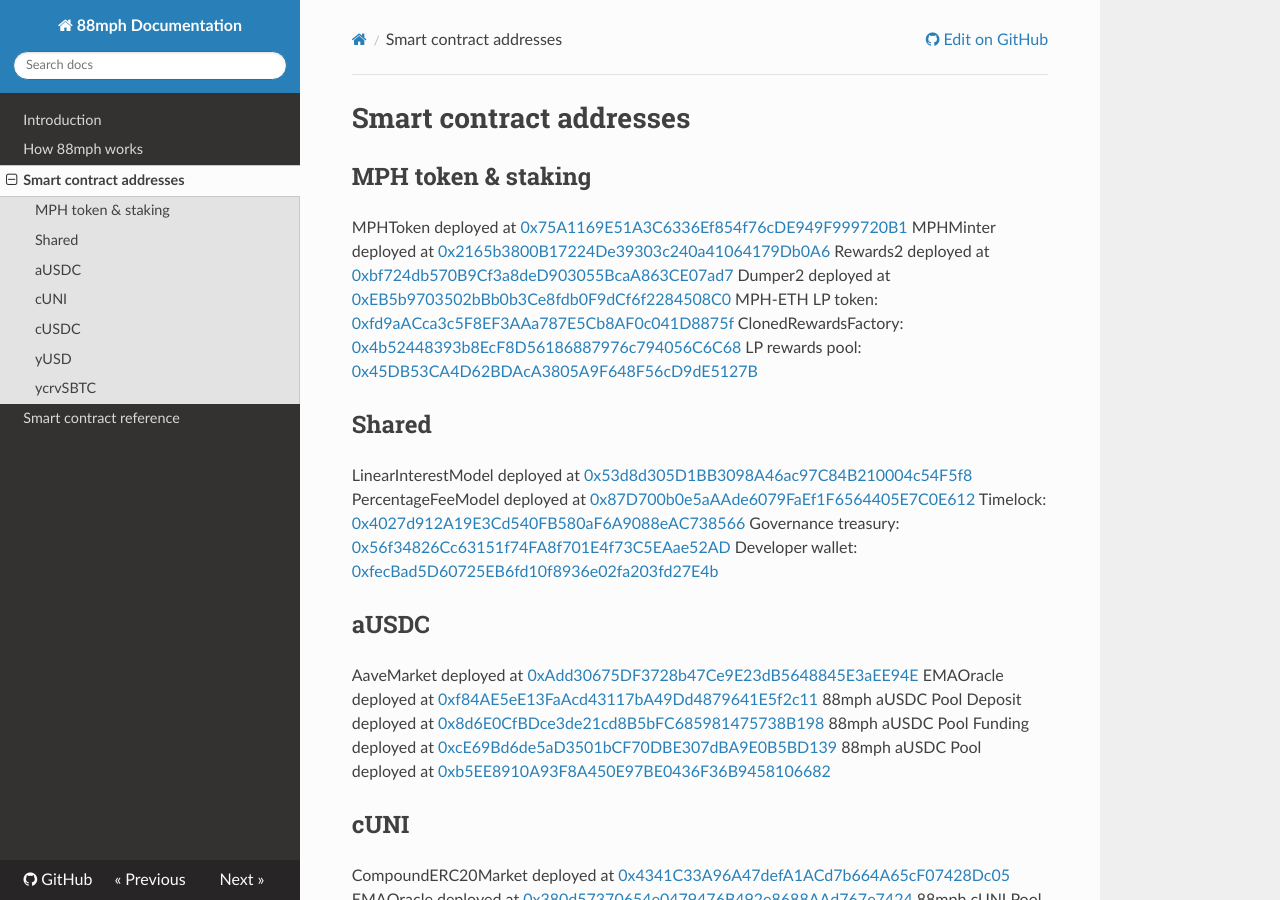
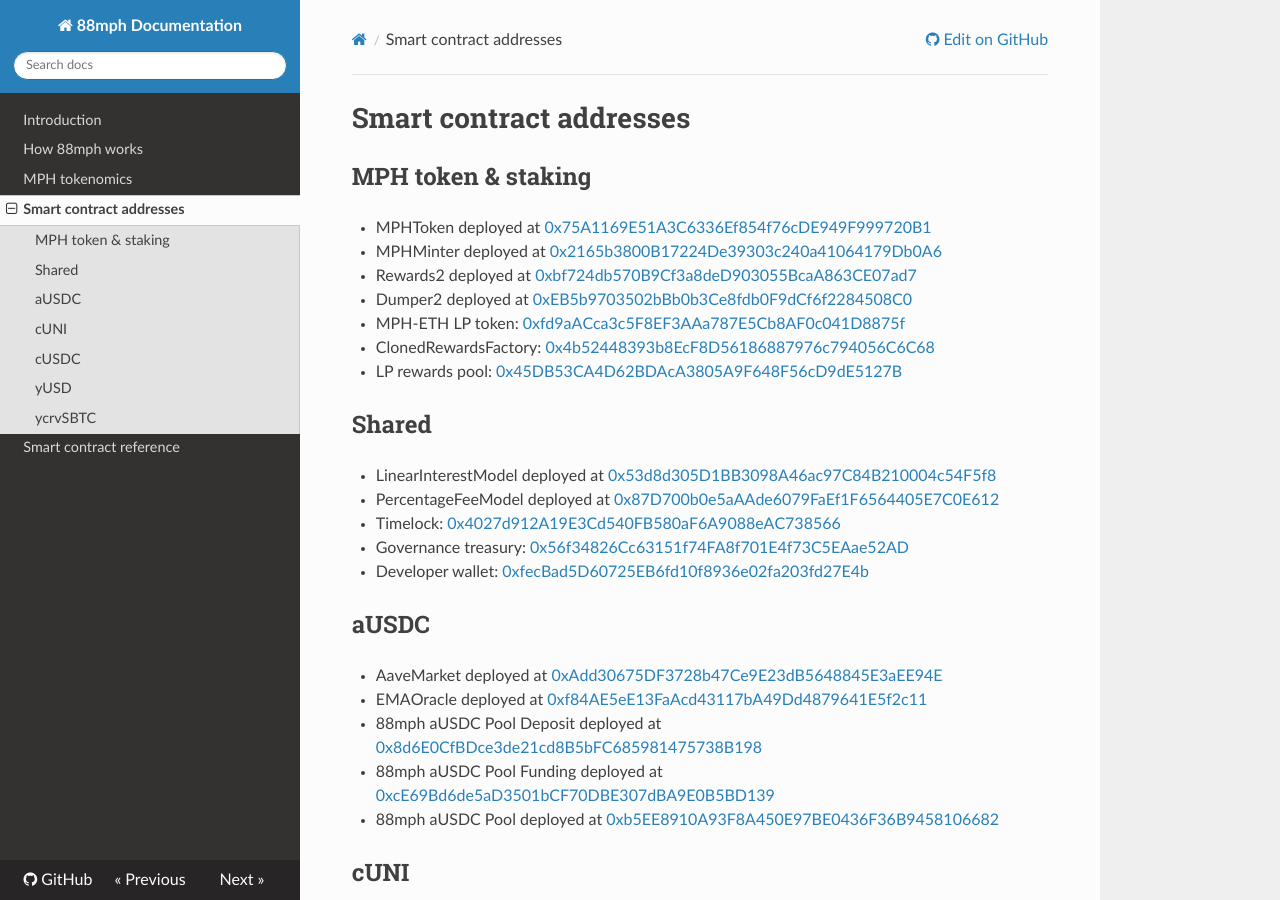
Before and after one commit to 88mphapp/docs, an MkDocs documentation site: the page built from docs/addresses.md, in a window 1280 px wide and 900 px high. Built offline with MkDocs 1.6.1, drawn with Linux system fonts in a browser that asks for light colours; nearby versions of some CDN libraries.

Commit message:
Add MPH tokenomics

```diff
--- a/docs/addresses.md
+++ b/docs/addresses.md
@@ -2,58 +2,58 @@
 
 ## MPH token & staking
 
-MPHToken deployed at [0x75A1169E51A3C6336Ef854f76cDE949F999720B1](https://etherscan.io/address/0x75A1169E51A3C6336Ef854f76cDE949F999720B1)
-MPHMinter deployed at [0x2165b3800B17224De39303c240a41064179Db0A6](https://etherscan.io/address/0x2165b3800B17224De39303c240a41064179Db0A6)
-Rewards2 deployed at [0xbf724db570B9Cf3a8deD903055BcaA863CE07ad7](https://etherscan.io/address/0xbf724db570B9Cf3a8deD903055BcaA863CE07ad7)
-Dumper2 deployed at [0xEB5b9703502bBb0b3Ce8fdb0F9dCf6f2284508C0](https://etherscan.io/address/0xEB5b9703502bBb0b3Ce8fdb0F9dCf6f2284508C0)
-MPH-ETH LP token: [0xfd9aACca3c5F8EF3AAa787E5Cb8AF0c041D8875f](https://etherscan.io/address/0xfd9aACca3c5F8EF3AAa787E5Cb8AF0c041D8875f)
-ClonedRewardsFactory: [0x4b52448393b8EcF8D56186887976c794056C6C68](https://etherscan.io/address/0x4b52448393b8EcF8D56186887976c794056C6C68)
-LP rewards pool: [0x45DB53CA4D62BDAcA3805A9F648F56cD9dE5127B](https://etherscan.io/address/0x45DB53CA4D62BDAcA3805A9F648F56cD9dE5127B)
+- MPHToken deployed at [0x75A1169E51A3C6336Ef854f76cDE949F999720B1](https://etherscan.io/address/0x75A1169E51A3C6336Ef854f76cDE949F999720B1)
+- MPHMinter deployed at [0x2165b3800B17224De39303c240a41064179Db0A6](https://etherscan.io/address/0x2165b3800B17224De39303c240a41064179Db0A6)
+- Rewards2 deployed at [0xbf724db570B9Cf3a8deD903055BcaA863CE07ad7](https://etherscan.io/address/0xbf724db570B9Cf3a8deD903055BcaA863CE07ad7)
+- Dumper2 deployed at [0xEB5b9703502bBb0b3Ce8fdb0F9dCf6f2284508C0](https://etherscan.io/address/0xEB5b9703502bBb0b3Ce8fdb0F9dCf6f2284508C0)
+- MPH-ETH LP token: [0xfd9aACca3c5F8EF3AAa787E5Cb8AF0c041D8875f](https://etherscan.io/address/0xfd9aACca3c5F8EF3AAa787E5Cb8AF0c041D8875f)
+- ClonedRewardsFactory: [0x4b52448393b8EcF8D56186887976c794056C6C68](https://etherscan.io/address/0x4b52448393b8EcF8D56186887976c794056C6C68)
+- LP rewards pool: [0x45DB53CA4D62BDAcA3805A9F648F56cD9dE5127B](https://etherscan.io/address/0x45DB53CA4D62BDAcA3805A9F648F56cD9dE5127B)
 
 ## Shared
 
-LinearInterestModel deployed at [0x53d8d305D1BB3098A46ac97C84B210004c54F5f8](https://etherscan.io/address/0x53d8d305D1BB3098A46ac97C84B210004c54F5f8)
-PercentageFeeModel deployed at [0x87D700b0e5aAAde6079FaEf1F6564405E7C0E612](https://etherscan.io/address/0x87D700b0e5aAAde6079FaEf1F6564405E7C0E612)
-Timelock: [0x4027d912A19E3Cd540FB580aF6A9088eAC738566](https://etherscan.io/address/0x4027d912A19E3Cd540FB580aF6A9088eAC738566)
-Governance treasury: [0x56f34826Cc63151f74FA8f701E4f73C5EAae52AD](https://etherscan.io/address/0x56f34826Cc63151f74FA8f701E4f73C5EAae52AD)
-Developer wallet: [0xfecBad5D60725EB6fd10f8936e02fa203fd27E4b](https://etherscan.io/address/0xfecBad5D60725EB6fd10f8936e02fa203fd27E4b)
+- LinearInterestModel deployed at [0x53d8d305D1BB3098A46ac97C84B210004c54F5f8](https://etherscan.io/address/0x53d8d305D1BB3098A46ac97C84B210004c54F5f8)
+- PercentageFeeModel deployed at [0x87D700b0e5aAAde6079FaEf1F6564405E7C0E612](https://etherscan.io/address/0x87D700b0e5aAAde6079FaEf1F6564405E7C0E612)
+- Timelock: [0x4027d912A19E3Cd540FB580aF6A9088eAC738566](https://etherscan.io/address/0x4027d912A19E3Cd540FB580aF6A9088eAC738566)
+- Governance treasury: [0x56f34826Cc63151f74FA8f701E4f73C5EAae52AD](https://etherscan.io/address/0x56f34826Cc63151f74FA8f701E4f73C5EAae52AD)
+- Developer wallet: [0xfecBad5D60725EB6fd10f8936e02fa203fd27E4b](https://etherscan.io/address/0xfecBad5D60725EB6fd10f8936e02fa203fd27E4b)
 
 ## aUSDC
 
-AaveMarket deployed at [0xAdd30675DF3728b47Ce9E23dB5648845E3aEE94E](https://etherscan.io/address/0xAdd30675DF3728b47Ce9E23dB5648845E3aEE94E)
-EMAOracle deployed at [0xf84AE5eE13FaAcd43117bA49Dd4879641E5f2c11](https://etherscan.io/address/0xf84AE5eE13FaAcd43117bA49Dd4879641E5f2c11)
-88mph aUSDC Pool Deposit deployed at [0x8d6E0CfBDce3de21cd8B5bFC685981475738B198](https://etherscan.io/address/0x8d6E0CfBDce3de21cd8B5bFC685981475738B198)
-88mph aUSDC Pool Funding deployed at [0xcE69Bd6de5aD3501bCF70DBE307dBA9E0B5BD139](https://etherscan.io/address/0xcE69Bd6de5aD3501bCF70DBE307dBA9E0B5BD139)
-88mph aUSDC Pool deployed at [0xb5EE8910A93F8A450E97BE0436F36B9458106682](https://etherscan.io/address/0xb5EE8910A93F8A450E97BE0436F36B9458106682)
+- AaveMarket deployed at [0xAdd30675DF3728b47Ce9E23dB5648845E3aEE94E](https://etherscan.io/address/0xAdd30675DF3728b47Ce9E23dB5648845E3aEE94E)
+- EMAOracle deployed at [0xf84AE5eE13FaAcd43117bA49Dd4879641E5f2c11](https://etherscan.io/address/0xf84AE5eE13FaAcd43117bA49Dd4879641E5f2c11)
+- 88mph aUSDC Pool Deposit deployed at [0x8d6E0CfBDce3de21cd8B5bFC685981475738B198](https://etherscan.io/address/0x8d6E0CfBDce3de21cd8B5bFC685981475738B198)
+- 88mph aUSDC Pool Funding deployed at [0xcE69Bd6de5aD3501bCF70DBE307dBA9E0B5BD139](https://etherscan.io/address/0xcE69Bd6de5aD3501bCF70DBE307dBA9E0B5BD139)
+- 88mph aUSDC Pool deployed at [0xb5EE8910A93F8A450E97BE0436F36B9458106682](https://etherscan.io/address/0xb5EE8910A93F8A450E97BE0436F36B9458106682)
 
 ## cUNI
 
-CompoundERC20Market deployed at [0x4341C33A96A47defA1ACd7b664A65cF07428Dc05](https://etherscan.io/address/0x4341C33A96A47defA1ACd7b664A65cF07428Dc05)
-EMAOracle deployed at [0x380d57370654e0479476B492e8688AAd767e7424](https://etherscan.io/address/0x380d57370654e0479476B492e8688AAd767e7424)
-88mph cUNI Pool Deposit deployed at [0xF9E38ff84dd89D9f448ED875A2F0B5ba9dE13053](https://etherscan.io/address/0xF9E38ff84dd89D9f448ED875A2F0B5ba9dE13053)
-88mph cUNI Pool Funding deployed at [0xfA28c647c1dC0e1399e158e8Fec035Ec4D7a8Cfa](https://etherscan.io/address/0xfA28c647c1dC0e1399e158e8Fec035Ec4D7a8Cfa)
-88mph cUNI Pool deployed at [0xF9761c1A244C66E40cF9B7EfB4b0C29b562B6bC0](https://etherscan.io/address/0xF9761c1A244C66E40cF9B7EfB4b0C29b562B6bC0)
+- CompoundERC20Market deployed at [0x4341C33A96A47defA1ACd7b664A65cF07428Dc05](https://etherscan.io/address/0x4341C33A96A47defA1ACd7b664A65cF07428Dc05)
+- EMAOracle deployed at [0x380d57370654e0479476B492e8688AAd767e7424](https://etherscan.io/address/0x380d57370654e0479476B492e8688AAd767e7424)
+- 88mph cUNI Pool Deposit deployed at [0xF9E38ff84dd89D9f448ED875A2F0B5ba9dE13053](https://etherscan.io/address/0xF9E38ff84dd89D9f448ED875A2F0B5ba9dE13053)
+- 88mph cUNI Pool Funding deployed at [0xfA28c647c1dC0e1399e158e8Fec035Ec4D7a8Cfa](https://etherscan.io/address/0xfA28c647c1dC0e1399e158e8Fec035Ec4D7a8Cfa)
+- 88mph cUNI Pool deployed at [0xF9761c1A244C66E40cF9B7EfB4b0C29b562B6bC0](https://etherscan.io/address/0xF9761c1A244C66E40cF9B7EfB4b0C29b562B6bC0)
 
 ## cUSDC
 
-CompoundERC20Market deployed at [0x816BE73fD1c6b07F7fFd191C833A354cbd3C24a1](https://etherscan.io/address/0x816BE73fD1c6b07F7fFd191C833A354cbd3C24a1)
-EMAOracle deployed at [0x0018f8aa6c919E12BdD0dC13Bf593d336F44F79C](https://etherscan.io/address/0x0018f8aa6c919E12BdD0dC13Bf593d336F44F79C)
-88mph cUSDC Pool Deposit deployed at [0x20fe575F8c91eEd3AeD6B8ddb04416525792785D](https://etherscan.io/address/0x20fe575F8c91eEd3AeD6B8ddb04416525792785D)
-88mph cUSDC Pool Funding deployed at [0x344E6ac24B9DceBCA597d2A1E5e2b3d5a1773Eaf](https://etherscan.io/address/0x344E6ac24B9DceBCA597d2A1E5e2b3d5a1773Eaf)
-88mph cUSDC Pool deployed at [0xEB2F0A3045db12366A9f6A8e922D725D86a117EB](https://etherscan.io/address/0xEB2F0A3045db12366A9f6A8e922D725D86a117EB)
+- CompoundERC20Market deployed at [0x816BE73fD1c6b07F7fFd191C833A354cbd3C24a1](https://etherscan.io/address/0x816BE73fD1c6b07F7fFd191C833A354cbd3C24a1)
+- EMAOracle deployed at [0x0018f8aa6c919E12BdD0dC13Bf593d336F44F79C](https://etherscan.io/address/0x0018f8aa6c919E12BdD0dC13Bf593d336F44F79C)
+- 88mph cUSDC Pool Deposit deployed at [0x20fe575F8c91eEd3AeD6B8ddb04416525792785D](https://etherscan.io/address/0x20fe575F8c91eEd3AeD6B8ddb04416525792785D)
+- 88mph cUSDC Pool Funding deployed at [0x344E6ac24B9DceBCA597d2A1E5e2b3d5a1773Eaf](https://etherscan.io/address/0x344E6ac24B9DceBCA597d2A1E5e2b3d5a1773Eaf)
+- 88mph cUSDC Pool deployed at [0xEB2F0A3045db12366A9f6A8e922D725D86a117EB](https://etherscan.io/address/0xEB2F0A3045db12366A9f6A8e922D725D86a117EB)
 
 ## yUSD
 
-YVaultMarket deployed at [0x4a245808D621dBe39ac4e2286F2B2cd8EAD30B2a](https://etherscan.io/address/0x4a245808D621dBe39ac4e2286F2B2cd8EAD30B2a)
-EMAOracle deployed at [0xc172061CcF700A4C13d5217dc4c49aEe5A4cFEda](https://etherscan.io/address/0xc172061CcF700A4C13d5217dc4c49aEe5A4cFEda)
-88mph yCRV Pool Deposit deployed at [0x86DAf7Db5fD66db2767A0da2FF5EAAB16d18E74c](https://etherscan.io/address/0x86DAf7Db5fD66db2767A0da2FF5EAAB16d18E74c)
-88mph yCRV Pool Funding deployed at [0x58c22cA208E2066Fa55fBe79B6B9a55DB0a4FE85](https://etherscan.io/address/0x58c22cA208E2066Fa55fBe79B6B9a55DB0a4FE85)
-88mph yCRV Pool deployed at [0x25a5feB5aC6533fE3C4E8E8e2a55f9E1f1F8E5f0](https://etherscan.io/address/0x25a5feB5aC6533fE3C4E8E8e2a55f9E1f1F8E5f0)
+- YVaultMarket deployed at [0x4a245808D621dBe39ac4e2286F2B2cd8EAD30B2a](https://etherscan.io/address/0x4a245808D621dBe39ac4e2286F2B2cd8EAD30B2a)
+- EMAOracle deployed at [0xc172061CcF700A4C13d5217dc4c49aEe5A4cFEda](https://etherscan.io/address/0xc172061CcF700A4C13d5217dc4c49aEe5A4cFEda)
+- 88mph yCRV Pool Deposit deployed at [0x86DAf7Db5fD66db2767A0da2FF5EAAB16d18E74c](https://etherscan.io/address/0x86DAf7Db5fD66db2767A0da2FF5EAAB16d18E74c)
+- 88mph yCRV Pool Funding deployed at [0x58c22cA208E2066Fa55fBe79B6B9a55DB0a4FE85](https://etherscan.io/address/0x58c22cA208E2066Fa55fBe79B6B9a55DB0a4FE85)
+- 88mph yCRV Pool deployed at [0x25a5feB5aC6533fE3C4E8E8e2a55f9E1f1F8E5f0](https://etherscan.io/address/0x25a5feB5aC6533fE3C4E8E8e2a55f9E1f1F8E5f0)
 
 ## ycrvSBTC
 
-YVaultMarket deployed at [0xb75F43fc5769d9a29621dd5d8bE3669aA4F94e3C](https://etherscan.io/address/0xb75F43fc5769d9a29621dd5d8bE3669aA4F94e3C)
-EMAOracle deployed at [0x9Ab9aef149295747EBf4aDC4444a54ad16Bf9F50](https://etherscan.io/address/0x9Ab9aef149295747EBf4aDC4444a54ad16Bf9F50)
-88mph crvSBTC Pool Deposit deployed at [0x35D2B5eccd58484ac2feB62c90E0C9B2144feB34](https://etherscan.io/address/0x35D2B5eccd58484ac2feB62c90E0C9B2144feB34)
-88mph crvSBTC Pool Funding deployed at [0x454AeBCA7d4455a428511c3f7B4008CD3B529f49](https://etherscan.io/address/0x454AeBCA7d4455a428511c3f7B4008CD3B529f49)
-88mph crvSBTC Pool deployed at [0xD42F7c7463B261fAc72510C638A877690beA8d68](https://etherscan.io/address/0xD42F7c7463B261fAc72510C638A877690beA8d68)
+- YVaultMarket deployed at [0xb75F43fc5769d9a29621dd5d8bE3669aA4F94e3C](https://etherscan.io/address/0xb75F43fc5769d9a29621dd5d8bE3669aA4F94e3C)
+- EMAOracle deployed at [0x9Ab9aef149295747EBf4aDC4444a54ad16Bf9F50](https://etherscan.io/address/0x9Ab9aef149295747EBf4aDC4444a54ad16Bf9F50)
+- 88mph crvSBTC Pool Deposit deployed at [0x35D2B5eccd58484ac2feB62c90E0C9B2144feB34](https://etherscan.io/address/0x35D2B5eccd58484ac2feB62c90E0C9B2144feB34)
+- 88mph crvSBTC Pool Funding deployed at [0x454AeBCA7d4455a428511c3f7B4008CD3B529f49](https://etherscan.io/address/0x454AeBCA7d4455a428511c3f7B4008CD3B529f49)
+- 88mph crvSBTC Pool deployed at [0xD42F7c7463B261fAc72510C638A877690beA8d68](https://etherscan.io/address/0xD42F7c7463B261fAc72510C638A877690beA8d68)
--- a/mkdocs.yml
+++ b/mkdocs.yml
@@ -14,5 +14,6 @@
 nav:
   - Introduction: index.md
   - How 88mph works: howitworks.md
+  - MPH tokenomics: mph.md
   - Smart contract addresses: addresses.md
   - Smart contract reference: smartcontract.md
```
Also changed, not shown: docs/index.md (+1 -1 lines), docs/mph.md (added, +29 -0 lines), docs/smartcontract.md (line endings or trailing spaces).
